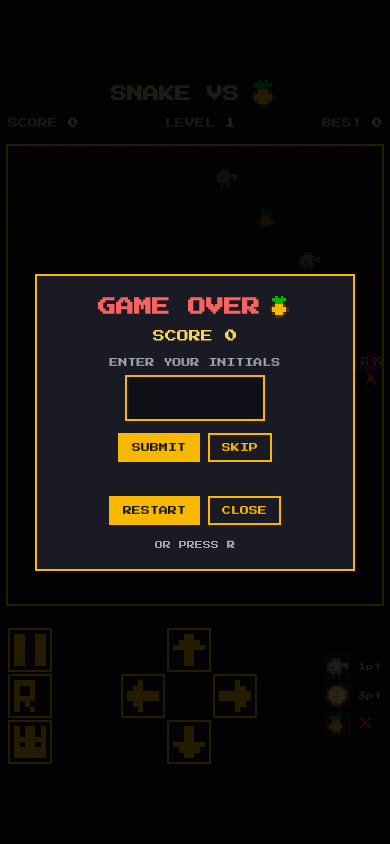
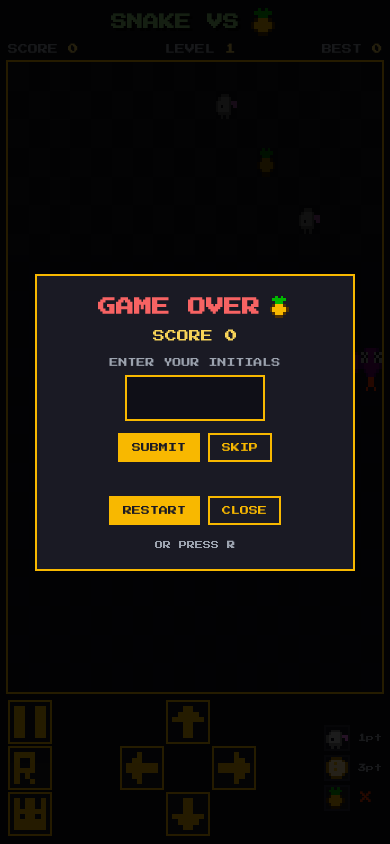
Before and after one commit to gidili/snake-bit, a website: page index.html in a window 390 px wide. Drawn offline with nearby package versions, Linux system fonts and the light colour scheme; no server answers.

Commit message:
flex-fit mobile layout

```diff
--- a/index.html
+++ b/index.html
@@ -200,30 +200,46 @@
     color: #e5e7eb;
   }
   @media (max-width: 640px) {
-    body { padding: 8px; box-sizing: border-box; }
-    h1 { font-size: 16px; margin: 0 0 10px; }
+    html, body { height: 100dvh; }
+    body {
+      padding: 8px;
+      box-sizing: border-box;
+      justify-content: flex-start;
+      gap: 8px;
+    }
+    h1 { font-size: 16px; margin: 0; flex-shrink: 0; }
     #hud {
-      width: min(100vw - 16px, calc((100vh - 234px) * 18 / 22));
-      max-width: none;
-      margin-bottom: 8px;
+      width: 100%;
+      max-width: 100%;
+      margin: 0;
+      flex-shrink: 0;
+    }
+    .game-wrapper {
+      flex: 1 1 auto;
+      min-height: 0;
+      margin: 0;
+      display: flex;
+      align-items: center;
+      justify-content: center;
+      width: 100%;
     }
     canvas#game {
-      width: min(100vw - 16px, calc((100vh - 234px) * 18 / 22));
-      max-width: none;
-      height: auto;
+      height: 100%;
+      width: auto;
+      max-width: 100%;
+      max-height: 100%;
       aspect-ratio: 18 / 22;
-    }
-    .game-wrapper {
-      margin: 8px 0;
     }
     #controls {
       display: flex;
       justify-content: space-between;
       align-items: center;
-      width: min(100vw - 16px, calc((100vh - 234px) * 18 / 22));
-      max-width: none;
+      width: 100%;
+      max-width: 100%;
+      margin-top: 0;
       gap: 0;
       font-size: 7px;
+      flex-shrink: 0;
     }
     #kbd-info { display: none; }
     #control-cluster { display: contents; }
@@ -236,10 +252,7 @@
     .action-btn { width: 44px; height: 44px; }
     .btn-icon { width: 42px; height: 42px; }
     #legend { font-size: 8px; gap: 4px; }
-    .legend-sprite {
-      width: min(calc((100vw - 16px) / 18), calc((100vh - 234px) / 22));
-      height: min(calc((100vw - 16px) / 18), calc((100vh - 234px) / 22));
-    }
+    .legend-sprite { width: 22px; height: 22px; }
   }
   #gameover-overlay {
     position: fixed;
```
